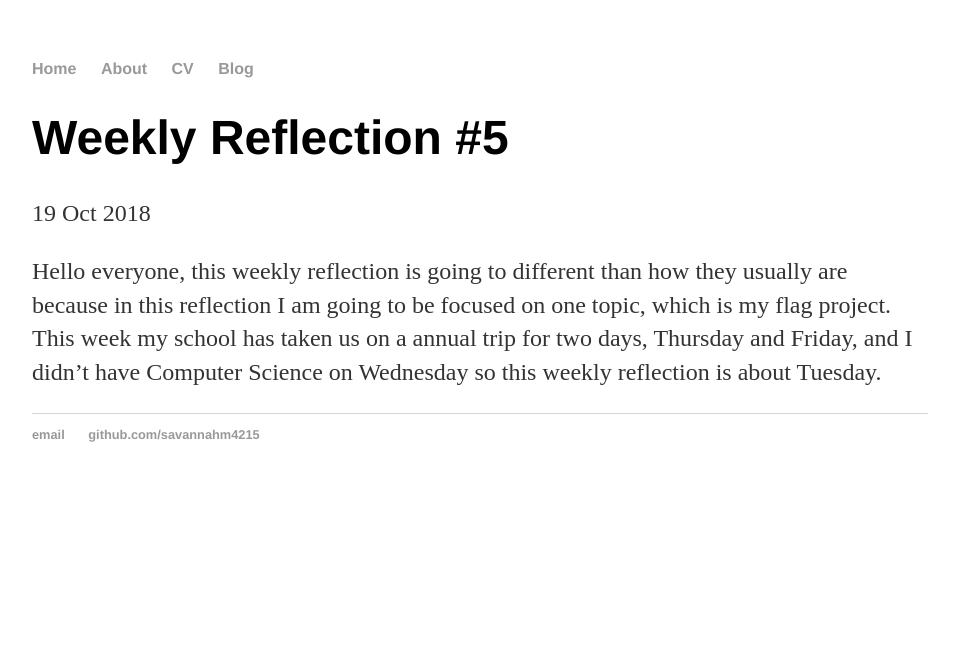
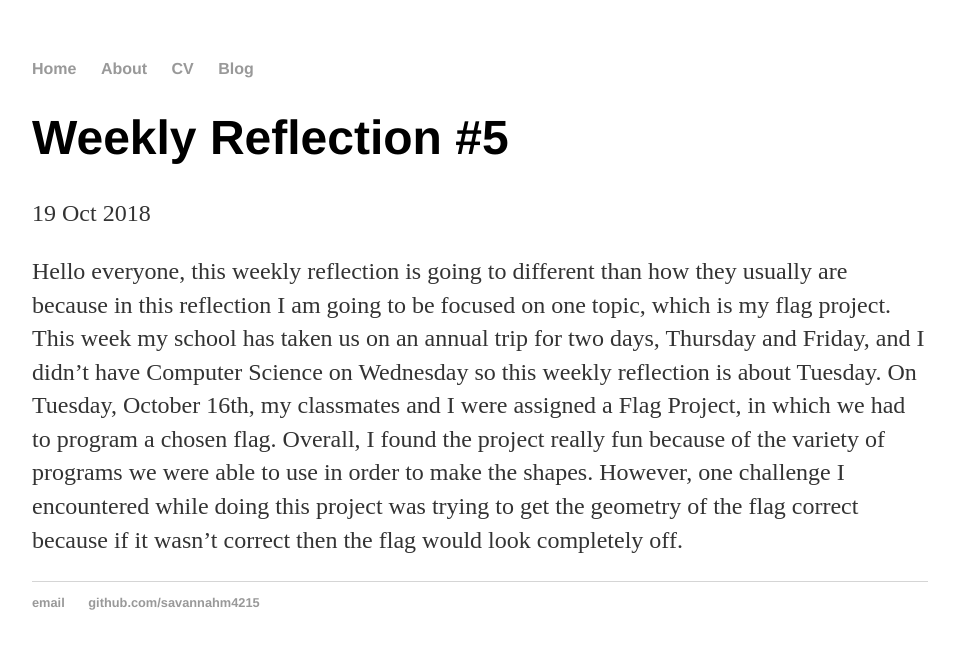
Before and after one commit to savannahm4215/savannahm4215.github.io, a Jekyll site: the page built from _posts/2018-10-19-weekly-reflection-05.md, in a window 1280 px wide. Shown: the top 649 px of the page, without its empty margins (160-1115 px from the left). Built offline with Jekyll 4.4.1, drawn with Linux system fonts in a browser that asks for light colours.

Commit message:
Update 2018-10-19-weekly-reflection-05.md

```diff
--- a/_posts/2018-10-19-weekly-reflection-05.md
+++ b/_posts/2018-10-19-weekly-reflection-05.md
@@ -4,4 +4,4 @@ title: "Weekly Reflection #5"
 date: 2018-10-19
 ---
 
-Hello everyone, this weekly reflection is going to different than how they usually are because in this reflection I am going to be focused on one topic, which is my flag project. This week my school has taken us on a annual trip for two days, Thursday and Friday, and I didn't have Computer Science on Wednesday so this weekly reflection is about Tuesday.
+Hello everyone, this weekly reflection is going to different than how they usually are because in this reflection I am going to be focused on one topic, which is my flag project. This week my school has taken us on an annual trip for two days, Thursday and Friday, and I didn't have Computer Science on Wednesday so this weekly reflection is about Tuesday. On Tuesday, October 16th, my classmates and I were assigned a Flag Project, in which we had to program a chosen flag. Overall, I found the project really fun because of the variety of programs we were able to use in order to make the shapes. However, one challenge I encountered while doing this project was trying to get the geometry of the flag correct because if it wasn't correct then the flag would look completely off.
```
